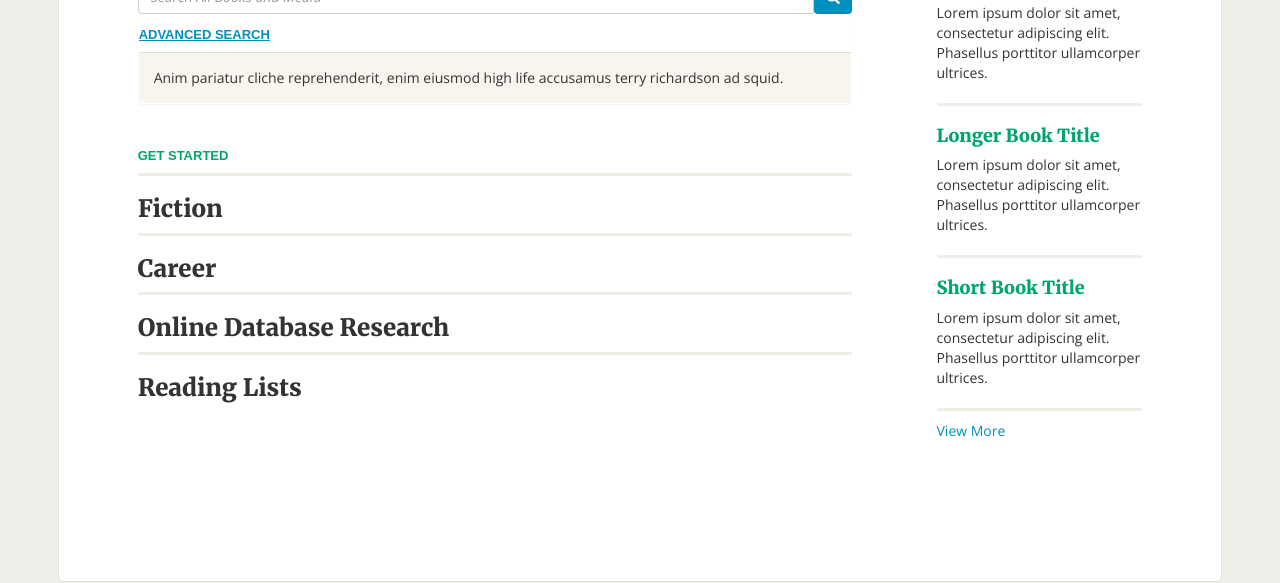
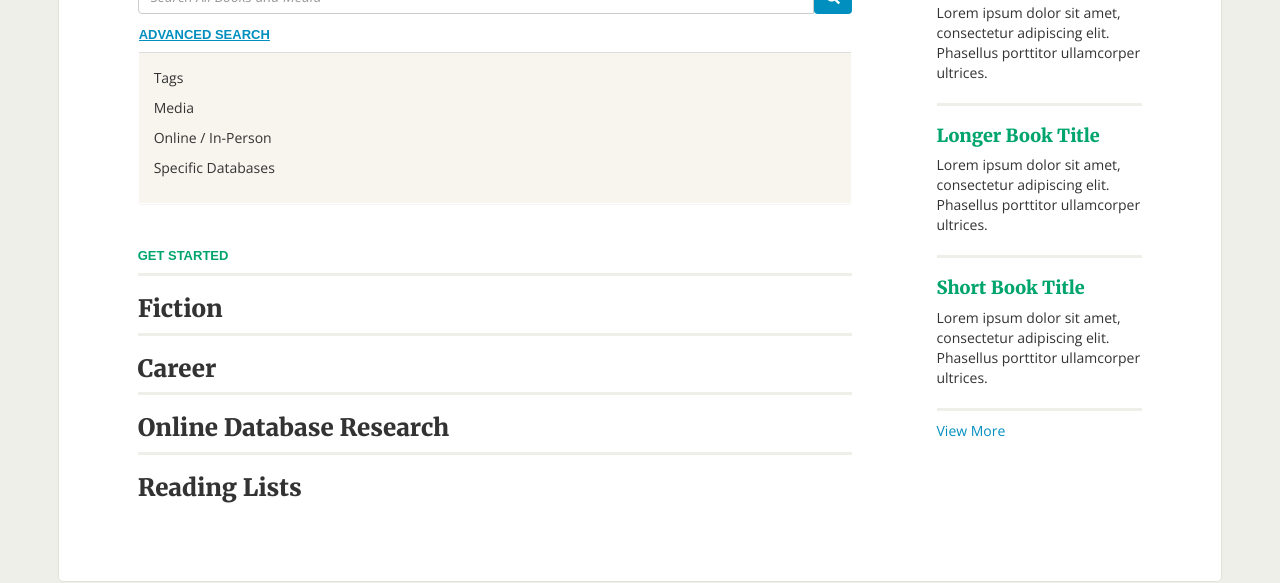
Before and after one commit to emmasf/enochpratt, a plain HTML site: page catalog.html in a window 1280 px wide. Both pictures are taken after a click on the link "ADVANCED SEARCH". Shown: the part 220-803 px from the top of the page. Drawn offline with nearby package versions, Linux system fonts and the light colour scheme.

Commit message:
adv content

```diff
--- a/catalog.html
+++ b/catalog.html
@@ -80,7 +80,10 @@ Please <a href="http://browsehappy.com/">upgrade your browser</a> to improve you
           </div>
         <div id="collapseOne" class="panel-collapse collapse">
           <div class="panel-body">
-            Anim pariatur cliche reprehenderit, enim eiusmod high life accusamus terry richardson ad squid.
+            <p>Tags</p>
+            <p>Media</p>
+            <p>Online / In-Person</p>
+            <p>Specific Databases</p>
             </div><!-- end panel body -->
           </div><!-- end collapseOne -->
         </div><!-- end panel -->
```
